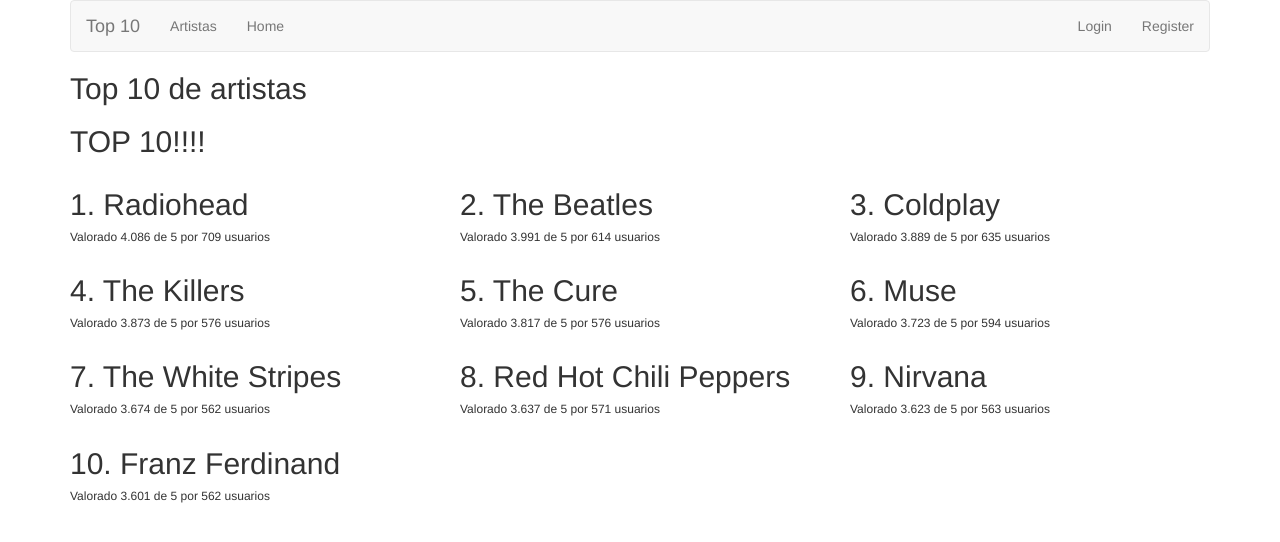
After one commit to CarolinaPardoFuquen/vino, a Django app: a page that uses winerama/templates/base.html in a window 1280 px wide. The commit adds this page. Shown: the top 542 px of the page. Run offline with Django 3.2, Linux system fonts and the light colour scheme; some libraries are stand-ins or nearby versions.

Commit message:
funcionando para la maquina virtual

```diff
--- a/winerama/load_reviews.py
+++ b/winerama/load_reviews.py
@@ -12,7 +12,7 @@
 
 def save_review_from_row(review_row):
     review = Review()
-    review.id = review_row[0]
+#    review.id = review_row[0]
     review.user_name = review_row[1]
 #    review.wine = Wine.objects.get(id=review_row[2])
 #    print(review.wine)
--- /dev/null
+++ b/winerama/reviews/templates/reviews/top_list.html
@@ -0,0 +1,54 @@
+{% extends 'base.html' %}
+
+{% block title %}
+<h2>Top 10 de artistas</h2>
+{% endblock %}
+
+{% block content %}
+
+<h2>TOP 10!!!!</h2>
+
+<div class="row">
+    <div class="col-xs-6 col-lg-4">
+      <h2>1. Radiohead</h2>
+      <h6>Valorado 4.086  de 5  por 709 usuarios</h6>
+    </div>
+    <div class="col-xs-6 col-lg-4">
+      <h2>2. The Beatles</h2>
+      <h6>Valorado 3.991  de 5  por 614 usuarios</h6>
+    </div>
+    <div class="col-xs-6 col-lg-4">
+      <h2>3. Coldplay</h2>
+      <h6>Valorado 3.889  de 5  por 635 usuarios</h6>
+    </div>
+    <div class="col-xs-6 col-lg-4">
+      <h2>4. The Killers</h2>
+      <h6>Valorado 3.873  de 5  por 576 usuarios</h6>
+    </div>
+    <div class="col-xs-6 col-lg-4">
+      <h2>5. The Cure</h2>
+      <h6>Valorado 3.817 de 5  por 576 usuarios</h6>
+    </div>
+    <div class="col-xs-6 col-lg-4">
+      <h2>6. Muse</h2>
+      <h6>Valorado 3.723  de 5  por 594 usuarios</h6>
+    </div>
+    <div class="col-xs-6 col-lg-4">
+      <h2>7. The White Stripes</h2>
+      <h6>Valorado 3.674  de 5  por 562 usuarios</h6>
+    </div>
+    <div class="col-xs-6 col-lg-4">
+      <h2>8. Red Hot Chili Peppers</h2>
+      <h6>Valorado 3.637  de 5  por 571 usuarios</h6>
+    </div>    <div class="col-xs-6 col-lg-4">
+      <h2>9. Nirvana</h2>
+      <h6>Valorado 3.623 de 5  por 563 usuarios</h6>
+    </div>
+    <div class="col-xs-6 col-lg-4">
+      <h2>10. Franz Ferdinand</h2>
+      <h6>Valorado 3.601  de 5  por 562 usuarios</h6>
+    </div>
+</div>
+
+
+{% endblock %}
--- a/winerama/reviews/urls.py
+++ b/winerama/reviews/urls.py
@@ -6,6 +6,7 @@
     # ex: /
     url(r'^$', views.review_list, name='review_list'),
     # ex: /review/5/
+    url(r'^top/', views.top_list, name='top_list'),
     url(r'^review/(?P<review_id>[0-9]+)/$', views.review_detail, name='review_detail'),
     # ex: /wine/
     url(r'^wine$', views.WineListView.as_view(), name='wine_list'),
--- a/winerama/reviews/views.py
+++ b/winerama/reviews/views.py
@@ -26,6 +26,9 @@
     wine_list = Wine.objects.order_by('-name')
     context = {'wine_list':wine_list}
     return render(request, 'reviews/wine_list.html', context)
+
+def top_list(request):
+    return render(request,'reviews/top_list.html')
 
 
 def wine_detail(request, wine_id):
--- a/winerama/templates/base.html
+++ b/winerama/templates/base.html
@@ -7,7 +7,7 @@
 <div class="container">
     <nav class="navbar navbar-default">
         <div class="navbar-header">
-            <a class="navbar-brand" href="{% url 'reviews:review_list' %}">Top 10</a>
+            <a class="navbar-brand" href="{% url 'reviews:top_list' %}">Top 10</a>
         </div>
         <div id="navbar" class="navbar-collapse collapse">
             <ul class="nav navbar-nav">
@@ -17,7 +17,7 @@
             <ul class="nav navbar-nav navbar-right">
             {% if user.is_authenticated %}
                 <li><a href="{% url 'reviews:user_review_list' user.username %}">Hello {{ user.username }}</a></li>
-                <li><a href="{% url 'reviews:user_recommendation_list' %}">Wine suggestions</a></li>
+                <!--- <li><a href="{% url 'reviews:user_recommendation_list' %}">Wine suggestions</a></li> -->
                 <li><a href="{% url 'auth:logout' %}">Logout</a></li>
                 {% else %}
                 <li><a href="{% url 'auth:login' %}">Login</a></li>
```
